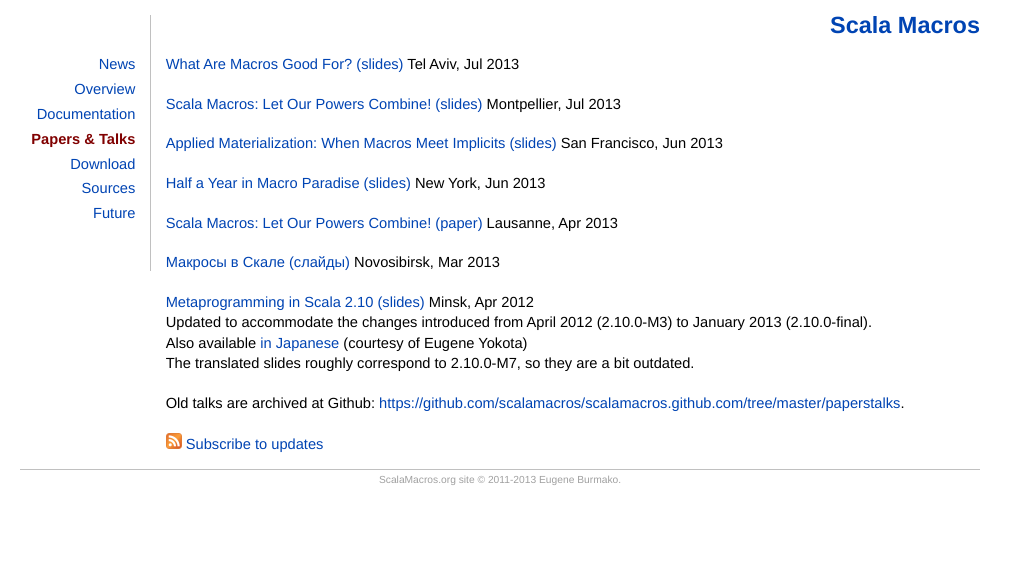
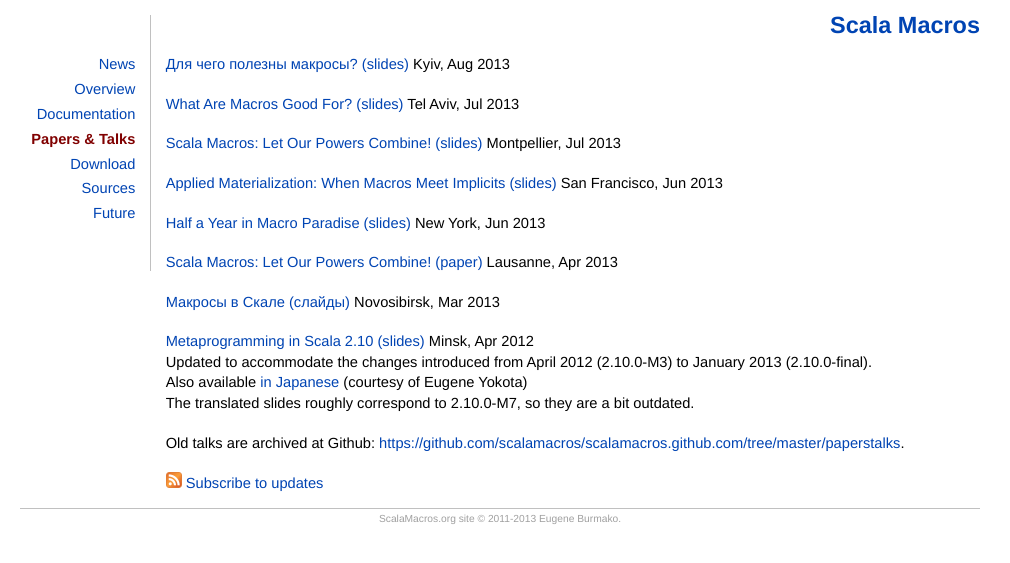
Before and after one commit to scalamacros/scalamacros.github.com, a Jekyll site: the page built from paperstalks.html, in a window 1280 px wide. Shown: the top 563 px of the page, without its empty margins (140-1150 px from the left). Built offline with Jekyll 4.4.1, drawn with Linux system fonts in a browser that asks for light colours.

Commit message:
kyiv scala 2013

```diff
--- a/paperstalks.html
+++ b/paperstalks.html
@@ -4,6 +4,8 @@
 comments: false
 plusone: false
 ---
+<p><a href="/paperstalks/2013-08-21-RuWhatAreMacrosGoodFor.pdf">Для чего полезны макросы? (slides)</a> Kyiv, Aug 2013</p>
+
 <p><a href="/paperstalks/2013-07-17-WhatAreMacrosGoodFor.pdf">What Are Macros Good For? (slides)</a> Tel Aviv, Jul 2013</p>
 
 <p><a href="/paperstalks/2013-07-02-LetOurPowersCombine.pdf">Scala Macros: Let Our Powers Combine! (slides)</a> Montpellier, Jul 2013</p>
```
Also changed, not shown: 2 other files.
